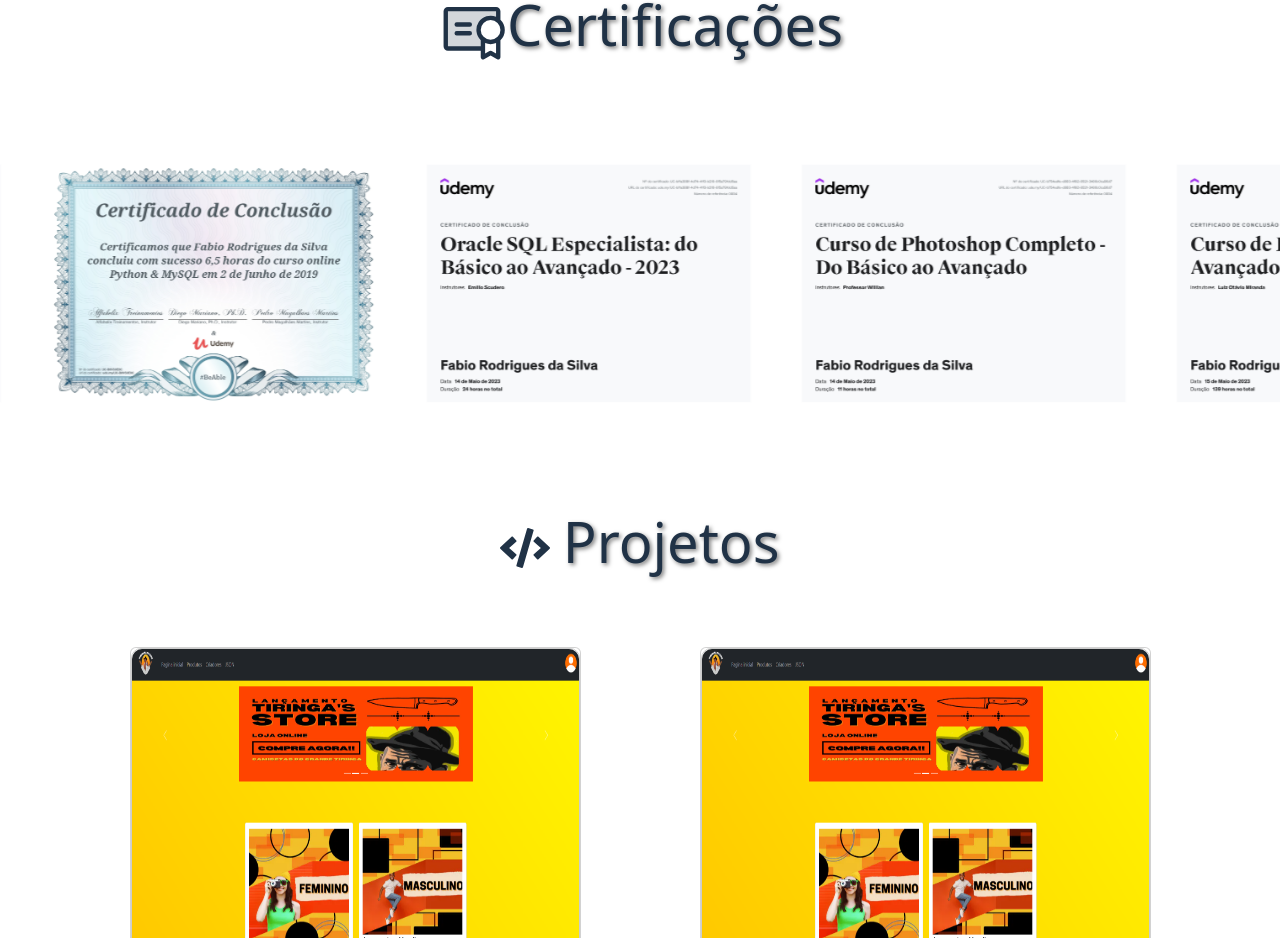
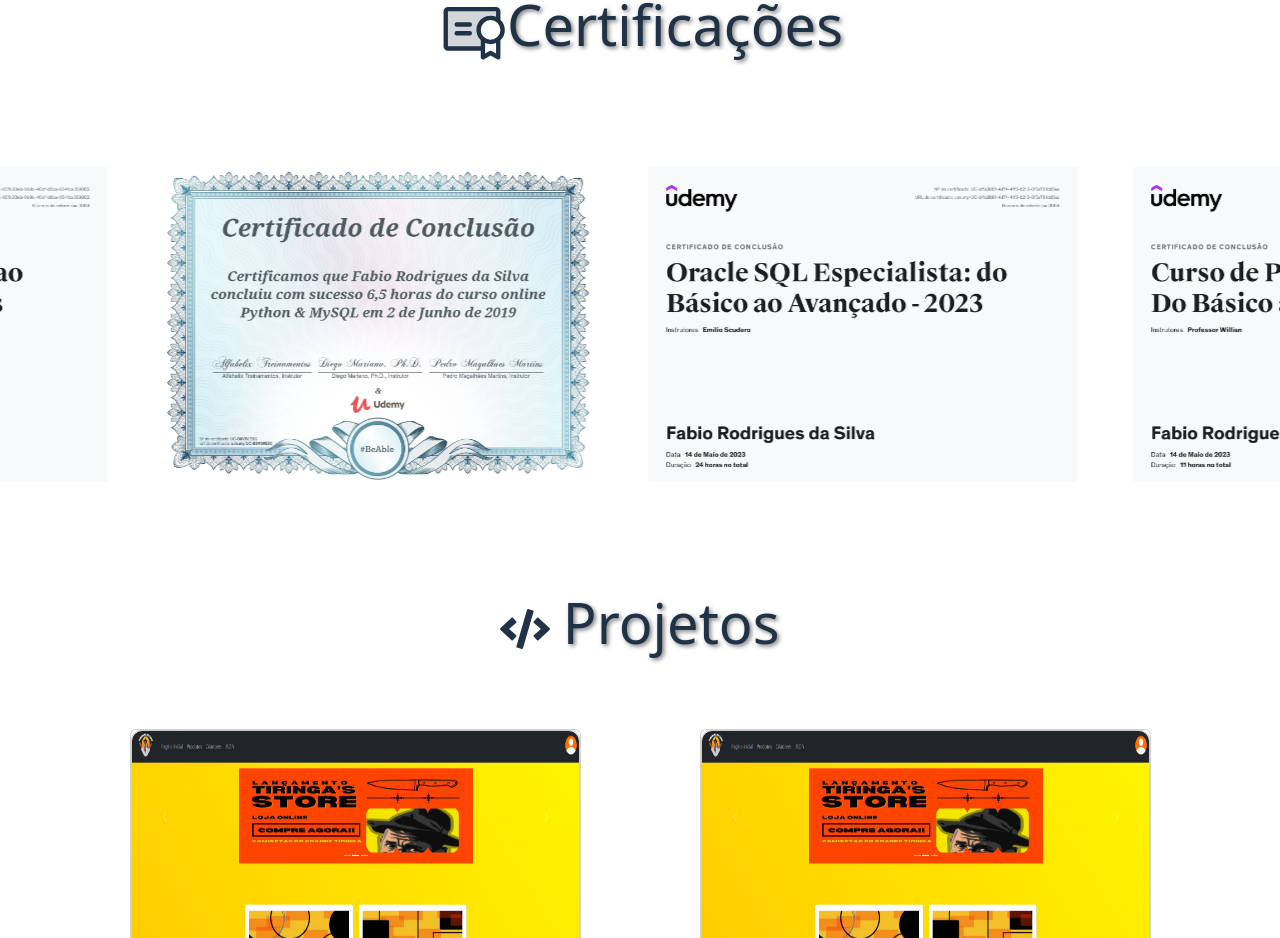
Before and after one commit to Fabio2000/Portifolio, a React (Create React App) app: page / in a window 1280 px wide. Shown: the part 2029-2967 px from the top of the page. Built offline with nearby package versions, Linux system fonts and the light colour scheme.

Commit message:
Adicionando certificado ETEC e aumentando a visualização no CSS

```diff
--- a/src/components/carrossel/carrossel.css
+++ b/src/components/carrossel/carrossel.css
@@ -19,7 +19,7 @@
 
 .slide-track {
     display: flex;
-    width: calc(250px * 18);
+    width: calc(350px * 18);
     animation: scroll 40s linear infinite;
 }
 
--- a/src/components/carrossel/carrossel.js
+++ b/src/components/carrossel/carrossel.js
@@ -8,6 +8,8 @@
 import cert4 from '../../certificados/photoshop.jpg';
 import cert5 from '../../certificados/python.jpg';
 import cert6 from '../../certificados/ReactNative.jpg';
+import cert7 from '../../certificados/certificado_etec.jpeg'
+// import cert8 from '../../certificados/ensinoSuperior.png'
 
 function Carrossel() {
     const [isPaused, setIsPaused] = useState(false);
@@ -27,7 +29,7 @@
     return (
         <div className="" id="containerCarrossel">
             <article>
-                <h1><PiCertificateDuotone size={70}/>Certificações</h1>
+                <h1><PiCertificateDuotone size={70} />Certificações</h1>
             </article>
             <section className="col-12 slider" id="carrossel">
                 <div className={`slide-track ${isPaused ? 'paused' : ''}`}>
@@ -37,11 +39,17 @@
                     <div className='slide' onMouseEnter={handleMouseEnter} onMouseLeave={handleMouseLeave} onClick={handleClick}>
                         <img src={cert2} className="img-fluid" alt="..." />
                     </div>
+                    {/* <div className='slide' onMouseEnter={handleMouseEnter} onMouseLeave={handleMouseLeave} onClick={handleClick}>
+                        <img src={cert8} className="img-fluid" alt="..." />
+                    </div> */}
                     <div className='slide' onMouseEnter={handleMouseEnter} onMouseLeave={handleMouseLeave} onClick={handleClick}>
                         <img src={cert3} className="img-fluid" alt="..." />
                     </div>
                     <div className='slide' onMouseEnter={handleMouseEnter} onMouseLeave={handleMouseLeave} onClick={handleClick}>
                         <img src={cert4} className="img-fluid" alt="..." />
+                    </div>
+                    <div className='slide' onMouseEnter={handleMouseEnter} onMouseLeave={handleMouseLeave} onClick={handleClick}>
+                        <img src={cert7} className="img-fluid" alt="..." />
                     </div>
                     <div className='slide' onMouseEnter={handleMouseEnter} onMouseLeave={handleMouseLeave} onClick={handleClick}>
                         <img src={cert5} className="img-fluid" alt="..." />
```
